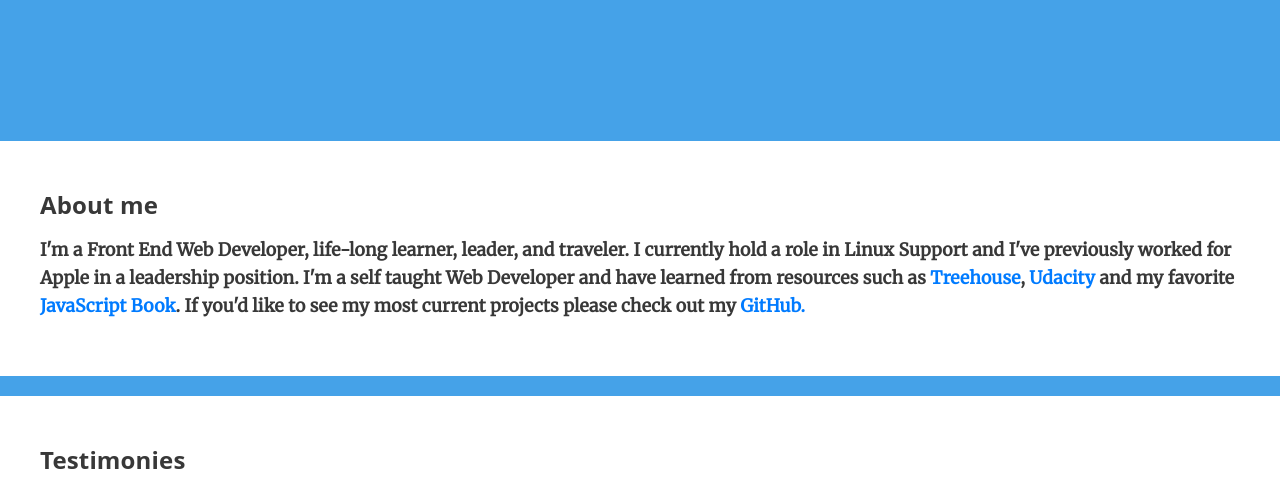
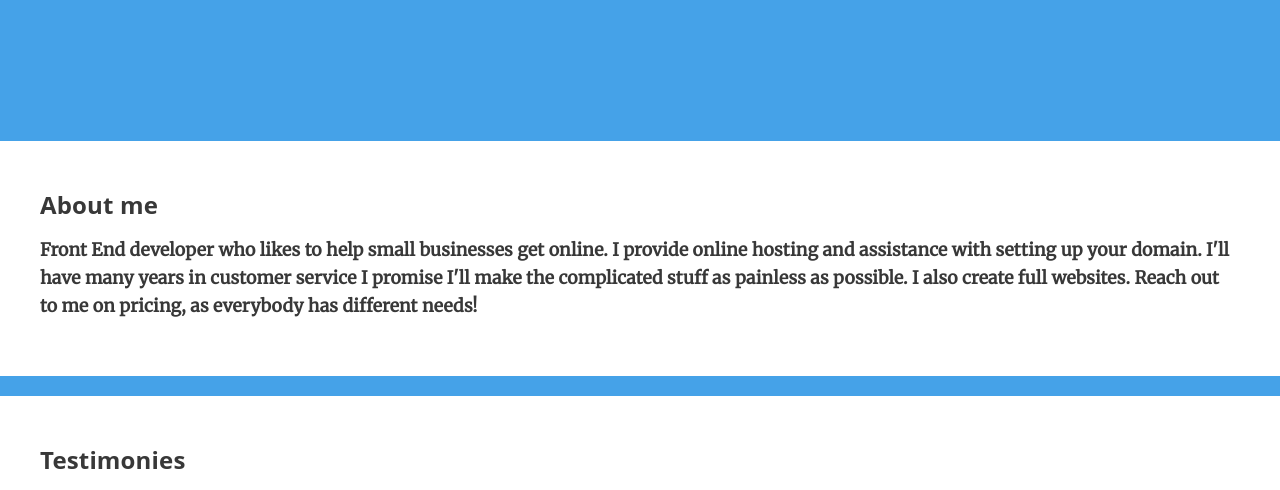
Before and after one commit to MD71/my_website, a PHP site: page / in a window 1280 px wide. Shown: the part 532-1022 px from the top of the page. Run offline with PHP 8.4, Linux system fonts and the light colour scheme; some web fonts are replaced.

Commit message:
new about me

```diff
--- a/index.php
+++ b/index.php
@@ -63,8 +63,9 @@
 							<p class= "social_contact"><a href="https://twitter.com/_Mikedaniel?lang=en"target="_blank" ><img src="Project_Images/twitter.svg" height="40px" width="40px"></a></p>
 							<p class= "social_contact""><a href=" https://www.linkedin.com/in/mikedaniel-ocasio-b97205bb/"target="_blank" ><img src="Project_Images/linkedin.svg" height="40px" width="40px"></a></p>
 						</span>
-						<p class="About_Me"> Front End developer who likes to help small businesses get online. I provide online hosting and assistance with setting up your domain. I'll have many years in customer service I promise I'll make the complicated stuff as painless as possible.
-                        I also create full websites. Reach out to me on pricing, as everybody has different needs!
+						<p class="About_Me">Driven tech professional with technical and leadership skills. I am a Front End Web Developer
+							open to new opportunities. I have three years of experience managing a technical support team and six years
+							of troubleshooting Apple computers and small devices.
 						</p>
 						<h3 class ="certs_skills">Skills</h3>
 						<div class ="row skills_background">
@@ -155,7 +156,8 @@
 					<div class ="description">
 						<h3 class = "change_font">About me</h3>
 						<p class ="shrink_para">
-							I'm a Front End Web Developer, life-long learner, leader, and traveler. I currently hold a role in Linux Support and I've previously worked for Apple in a leadership position. I'm a self taught Web Developer and have learned from resources such as <a href= "https://teamtreehouse.com/">Treehouse</a>, <a href= "https://www.udacity.com/">Udacity</a> and my favorite <a href = "https://www.amazon.com/gp/product/1118531647/ref=as_li_qf_asin_il_tl?ie=UTF8&tag=wsvincent-20&creative=9325&linkCode=as2&creativeASIN=1118531647&linkId=4d17771052499f2176cdebd85793bf9d">JavaScript Book</a>. If you'd like to see my most current projects please check out my <a href="https://github.com/MD71">GitHub.</a>
+                Front End developer who likes to help small businesses get online. I provide online hosting and assistance with setting up your domain. I'll have many years in customer service I promise I'll make the complicated stuff as painless as possible. I also create full websites. Reach out to me on pricing, as everybody has different needs!
+
 						</p>
 					</div>
 				</div>
```
